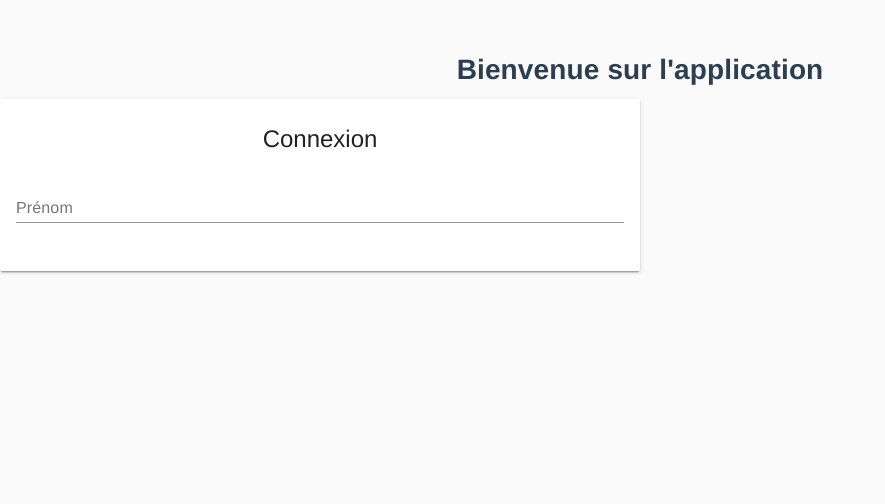
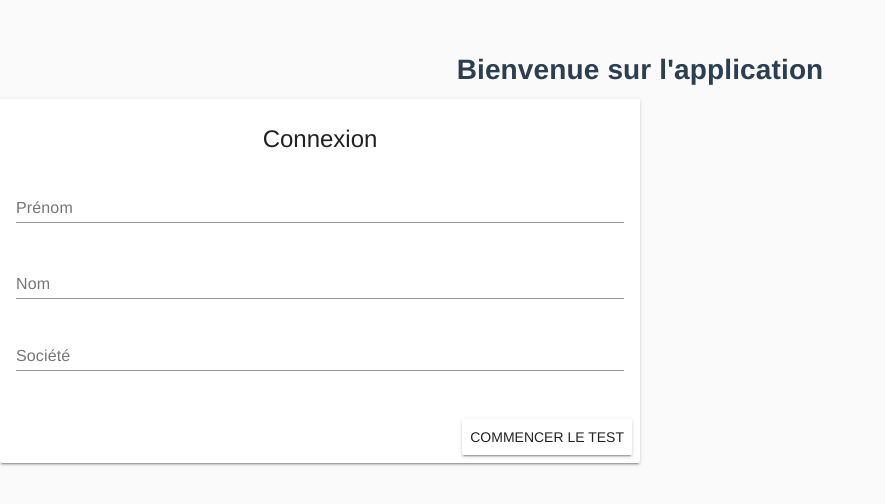
Before and after one commit to BenjaminSTRABACH/app-questionnaire-vue, a Vue app: page / in a window 1280 px wide. Shown: the top 504 px of the page, without its empty margins (0-885 px from the left). Built offline with nearby package versions, Linux system fonts and the light colour scheme.

Commit message:
Création du formulaire
Non fonctionnel pour le moment

```diff
--- a/src/components/Home.vue
+++ b/src/components/Home.vue
@@ -5,7 +5,7 @@
         Nom de la société -->
         <h1>Bienvenue sur l'application</h1>
         <form novalidate class="md-layout" @submit.prevent="validateUser">
-            <md-card class="md-layout-item md-size-50 md-small-size-100">
+            <md-card class="md-layout-item md-with-hover md-size-50 md-small-size-100">
                 <md-card-header>
                     <div class="md-title">Connexion</div>
                 </md-card-header>
@@ -16,11 +16,35 @@
                                 <label for="first-name">Prénom</label>
                                 <md-input name="first-name" id="first-name" autocomplete="given-name" v-model="form.firstName" :disabled="sending" />
                                 <span class="md-error" v-if="!$v.form.firstName.required">Le prénom est requis</span>
-                                <span class="md-error" v-else-if="!$v.form.firstName.minlength">Champ "Prénom" invalide</span>
+                                <span class="md-error" v-else-if="!$v.form.firstName.minlength">Champ invalide</span>
                             </md-field>
                         </div>
                     </div>
+
+                    <div class="md-layout-item md-small-size-100">
+                        <md-field :class="getValidationClass('lastName')">
+                            <label for="last-name">Nom</label>
+                            <md-input name="last-name" id="last-name" autocomplete="family-name" v-model="form.lastName" :disabled="sending" />
+                            <span class="md-error" v-if="!$v.form.lastName.required">Le Nom est requis</span>
+                            <span class="md-error" v-else-if="!$v.form.lastName.minlength">Champ invalide</span>
+                        </md-field>
+                    </div>
+
+                    <div class="md-layout-item md-small-size-100">
+                        <md-field :class="getValidationClass('society')">
+                            <label for="society">Société</label>
+                            <md-input name="society" id="society" v-model="form.society" :disabled="sending" />
+                            <span class="md-error" v-if="!$v.form.society.required">Le nom de la société est requise</span>
+                            <span class="md-error" v-else-if="!$v.form.society.minlength">Champ invalide</span>
+                        </md-field>
+                    </div>
                 </md-card-content>
+
+                <md-progress-bar md-mode="indeterminate" v-if="sending" />
+
+                <md-card-actions>
+                    <md-button type="submit" class="md-raised" :disabled="sending">Commencer le test</md-button>
+                </md-card-actions>
             </md-card>
         </form>
     </div>
@@ -52,6 +76,14 @@
                 firstName: {
                 required,
                 minLength: minLength(3)
+                },
+                lastName: {
+                    required,
+                    minLength: minLength(3)
+                },
+                society: {
+                    required,
+                    minLength: minLength(3)
                 }
             }
         },
@@ -69,10 +101,6 @@
         clearForm () {
             this.$v.$reset()
             this.form.firstName = null
-            this.form.lastName = null
-            this.form.age = null
-            this.form.gender = null
-            this.form.email = null
         },
         saveUser () {
             this.sending = true
@@ -94,8 +122,4 @@
             }
         }
     }
-
-
-
-
 </script>
```
